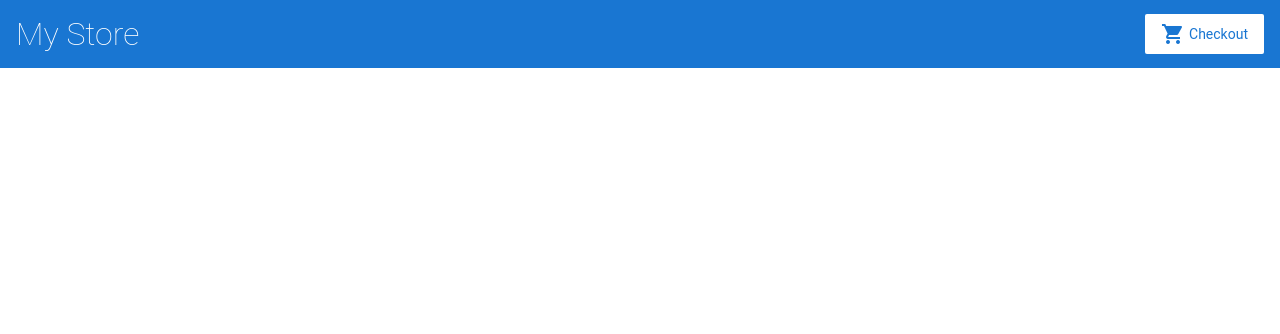
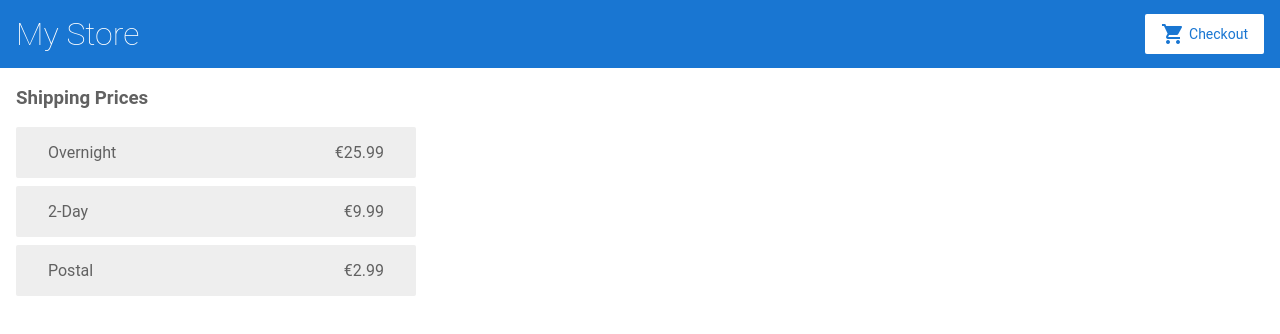
Before and after one commit to sheikyerbootie/angular-working-example, an Angular app: page /shipping in a window 1280 px wide. Before the commit this address led to /. Shown: the top 334 px of the page. Built offline with nearby package versions, Linux system fonts and the light colour scheme.

Commit message:
4 files modified, 4 added

```diff
--- a/src/app/cart.service.ts
+++ b/src/app/cart.service.ts
@@ -1,4 +1,5 @@
 import { Injectable } from '@angular/core';
+import { HttpClient } from '@angular/common/http';
 import { Product } from './products';
 
 @Injectable({
@@ -20,5 +21,12 @@
     return this.items;
   }
 
-  constructor() { }
+  getShippingPrices() {
+    return this.http.get<{type: string, price: number}[]>
+    ('/assets/shipping.json');
+  }
+
+  constructor(
+    private http: HttpClient
+  ) { }
 }
--- a/src/app/cart/cart.component.html
+++ b/src/app/cart/cart.component.html
@@ -1 +1,10 @@
-<p>cart works!</p>
+<h3>Cart</h3>
+
+<p>
+  <a routerLink="/shipping">Shipping Prices</a>
+</p>
+
+<div class="cart-item" *ngFor="let item of items">
+  <span>{{ item.name }}</span>
+  <span>{{ item.price | currency:"EUR"}}</span>
+</div>
--- a/src/app/cart/cart.component.ts
+++ b/src/app/cart/cart.component.ts
@@ -6,11 +6,14 @@
   templateUrl: './cart.component.html',
   styleUrls: ['./cart.component.css']
 })
+
 export class CartComponent implements OnInit {
+
+  items = this.cartService.getItems();
 
   constructor(
     private cartService: CartService
-    ) { }
+  ) { }
 
   ngOnInit(): void {
   }
--- /dev/null
+++ b/src/app/shipping/shipping.component.html
@@ -0,0 +1,6 @@
+<h3>Shipping Prices</h3>
+
+<div class="shipping-item" *ngFor="let shipping of shippingCosts | async">
+  <span>{{ shipping.type }}</span>
+  <span>{{ shipping.price | currency:"EUR" }}</span>
+</div>
--- /dev/null
+++ b/src/app/shipping/shipping.component.ts
@@ -0,0 +1,22 @@
+import { Component, OnInit } from '@angular/core';
+import { Observable } from 'rxjs';
+import { CartService } from '../cart.service';
+
+@Component({
+  selector: 'app-shipping',
+  templateUrl: './shipping.component.html',
+  styleUrls: ['./shipping.component.css']
+})
+export class ShippingComponent implements OnInit {
+
+  shippingCosts!: Observable<{ type: string, price: number }[]>;
+
+  constructor(
+    private cartService: CartService
+  ) { }
+
+  ngOnInit(): void {
+    this.shippingCosts = this.cartService.getShippingPrices();
+  }
+
+}
```
Also changed, not shown: src/app/app.module.ts (+6 -1 lines), src/app/shipping/shipping.component.css (added), 1 other file (tests, documents, lock files or other folders).
